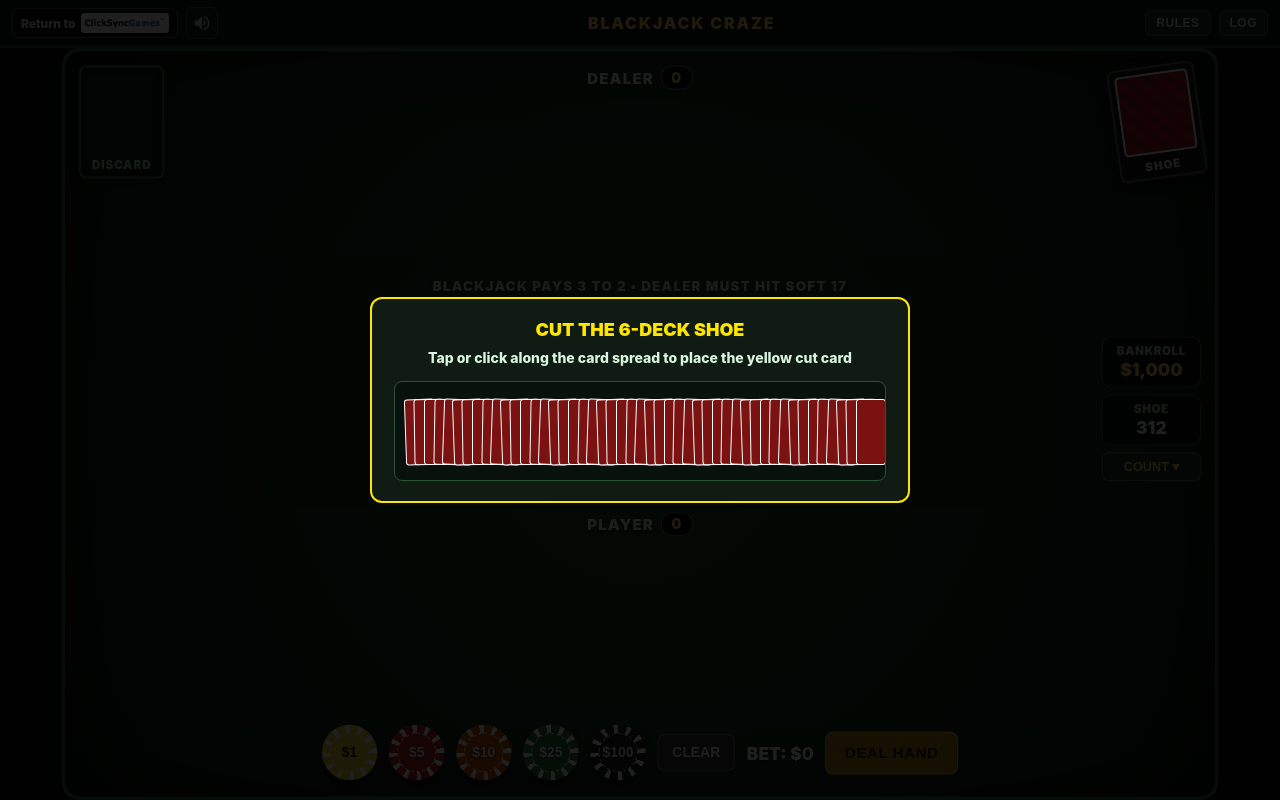
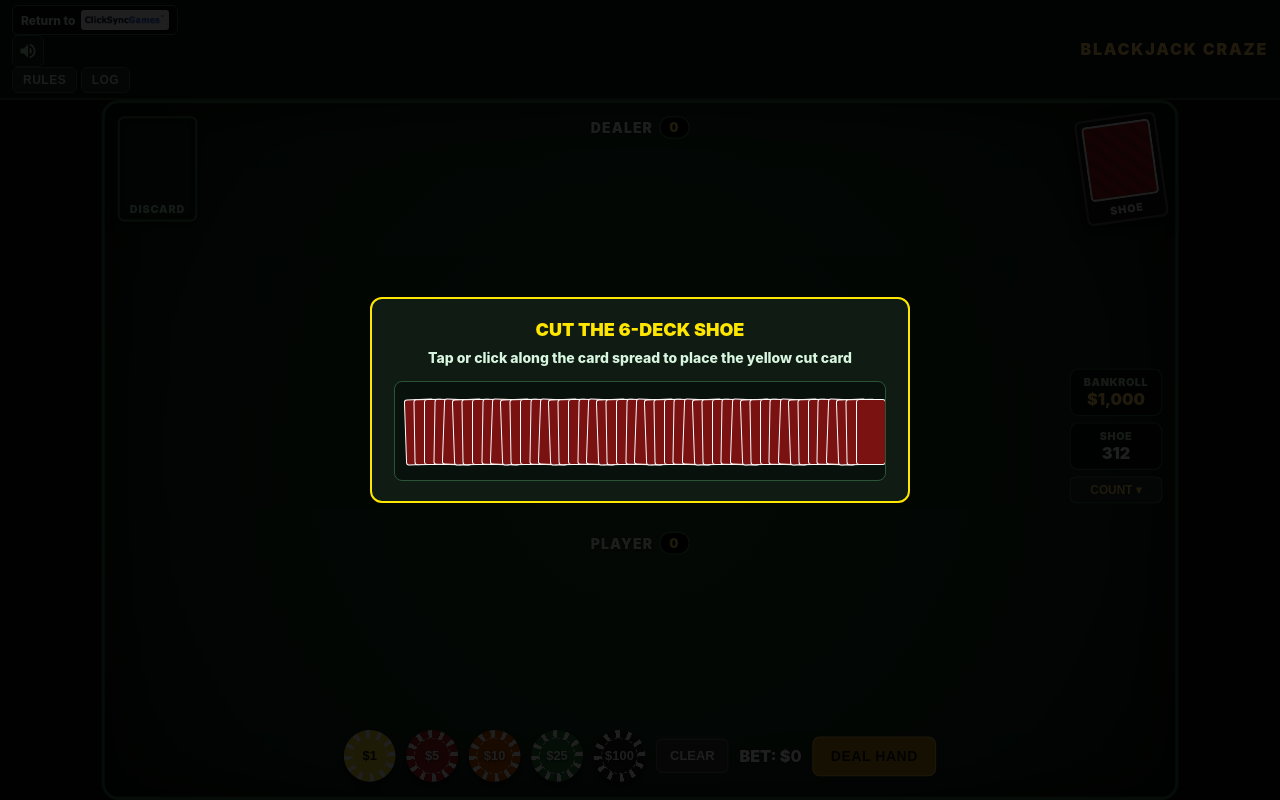
Before and after one commit to Gametime96/clicksyncgames, a plain HTML site: page blackjackcraze.html in a window 1280 px wide. Drawn offline with Linux system fonts and the light colour scheme.

Commit message:
Update blackjackcraze.html

```diff
--- a/blackjackcraze.html
+++ b/blackjackcraze.html
@@ -18,7 +18,7 @@
 
   <!-- Game Header Bar -->
   <header class="game-header">
-    <div class="header-left">
+    <div class="header-top-row">
       <a href="https://clicksyncgames.com" class="return-btn">
         <span class="return-txt">Return to</span>
         <img src="clicksyncgameslogo.jpeg" alt="Click Sync Games" class="site-logo">
@@ -31,14 +31,11 @@
           <path d="M16.5 12c0-1.77-1.02-3.29-2.5-4.03v2.21l2.45 2.45c.03-.2.05-.41.05-.63zm2.5 0c0 .94-.2 1.82-.54 2.64l1.51 1.51C20.63 14.91 21 13.5 21 12c0-4.28-2.99-7.86-7-8.77v2.06c2.89.86 5 3.54 5 6.71zM4.27 3L3 4.27 7.73 9H3v6h4l5 5v-6.73l4.25 4.25c-.67.52-1.42.93-2.25 1.18v2.06c1.38-.31 2.63-.95 3.69-1.81L19.73 21 21 19.73l-9-9L4.27 3zM12 4L9.91 6.09 12 8.18V4z"/>
         </svg>
       </button>
+      <button id="rules-btn" class="header-action-btn">RULES</button>
+      <button id="history-btn" class="header-action-btn">LOG</button>
     </div>
 
     <div class="game-brand-title">BLACKJACK CRAZE</div>
-
-    <div class="header-right">
-      <button id="rules-btn" class="header-action-btn">RULES</button>
-      <button id="history-btn" class="header-action-btn">LOG</button>
-    </div>
   </header>
 
   <!-- Responsive Scaling Wrapper -->
```
